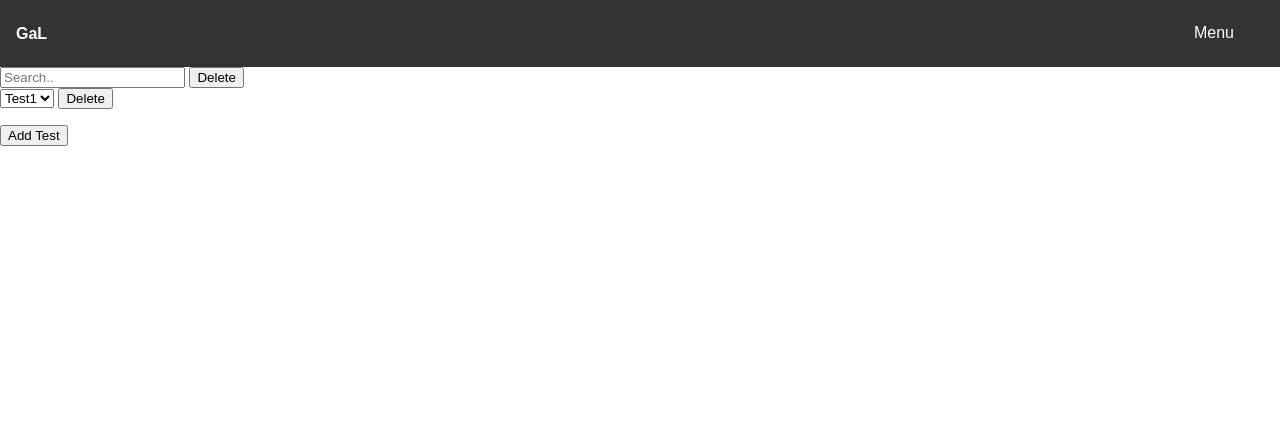
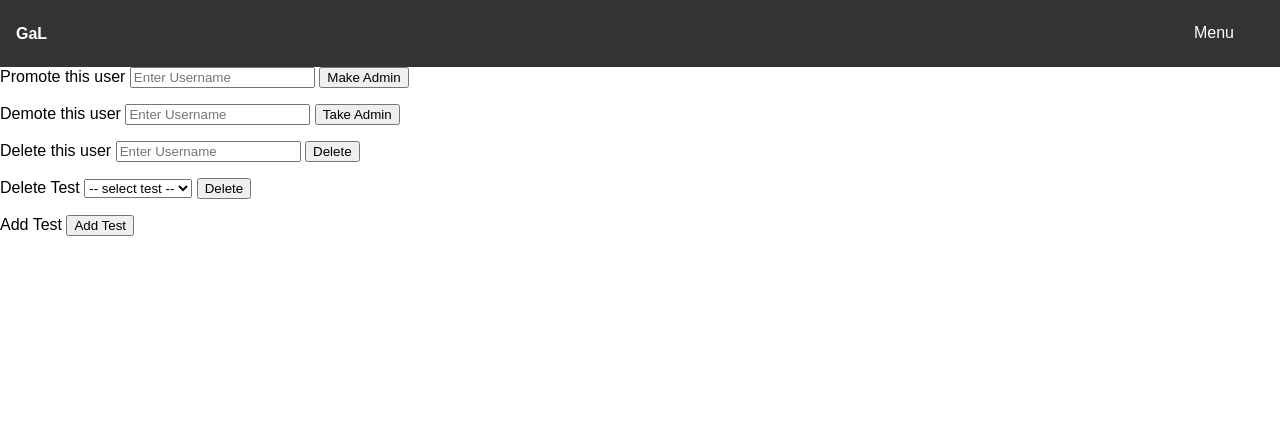
Before and after one commit to RaduTarsa/GaL, a PHP site: page /admin.php in a window 1280 px wide. Shown: the top 435 px of the page. Run offline with PHP 8.4, Linux system fonts and the light colour scheme; the visitor is signed in with stand-in values (Sample User, id 1); tables that the repository leaves empty or names only in its code hold one stand-in row (values such as "Sample post").

Commit message:
Pagina de admin refacuta
Am facut pagina de admin cum trebuie, am adaugat restrictii (nu poti intra pe admin.php daca nu esti admin, nu ai pagina de admin in dropdown daca nu esti admin), pe pagina admin am adaugat autocomplete pt. users.

```diff
--- a/GaL/admin.php
+++ b/GaL/admin.php
@@ -1,4 +1,6 @@
-<?php include('scripts/validation.php') ?>
+<?php include('scripts/loginValidation.php') ?>
+<?php include('scripts/admin-controller.php') ?>
+<?php include('scripts/checkAdmin.php') ?>
 <!DOCTYPE html>
 <html>
     <head>
@@ -34,28 +36,61 @@
     </div>
   </header>
 
-  <div class="search-container">
-    <form action="/action_page.php">
-      <input type="text" placeholder="Search.." name="search">
-      <button type="submit">Delete</button>
+  <div class="user-promote">
+    <form autocomplete="off" method="post">
+      <label>Promote this user</label>
+      <input id="myInput1" type="text" name="uname" placeholder="Enter Username">
+      <input type="submit" name="promote-user" value="Make Admin">
     </form>
   </div>
 
-  <select id="Tests" name="testList">
-    <option value="volvo">Test1</option>
-    <option value="saab">Test2</option>
-    <option value="fiat">Test3</option>
-    <option value="audi">Test4</option>
- </select>
-<button type="submit" class="deleteButton">Delete</button>
+  <div class="user-demote">
+    <form autocomplete="off" method="post">
+      <label>Demote this user</label>
+      <input id="myInput2" type="text" name="uname" placeholder="Enter Username">
+      <input type="submit" name="demote-user" value="Take Admin">
+    </form>
+  </div>
 
-<p></p>
+  <div class="user-delete">
+    <form autocomplete="off" method="post">
+      <label>Delete this user</label>
+      <input id="myInput3" type="text" name="uname" placeholder="Enter Username">
+      <input type="submit" name="delete-user" value="Delete">
+    </form>
+  </div>
 
-<button type="submit" class="addButton">Add Test</button>
+<div class="test-delete">
+  <form method="post">
+    <label>Delete Test</label>
+    <select id="Tests" name="testList">
+      <option hidden disabled selected value> -- select test -- </option>
+      <option value="1">1</option>
+      <option value="2">2</option>
+      <option value="3">3</option>
+      <!-- <php while ($row = $res->fetch_assoc()) { echo '<option value=" '.$row['id'].' "> '.$row['username'].' </option>'; }?> -->
+    </select>
+    <input type="submit" name="delete-test" value="Delete">
+  </form>
+</div>
+
+<div class="test-add">
+  <form method="post">
+    <label>Add Test</label>
+    <input type="submit" name="add-test" value="Add Test">
+  </form>
+</div>
 
   <footer>
     <p>Bogdan Palasanu & Radu Tarsa, Copyright &copy; 2020</p>
   </footer>
 
+  <script src="scripts/autocomplete.js"></script>
+  <script>
+  autocomplete(document.getElementById("myInput1"), names);
+  autocomplete(document.getElementById("myInput2"), names);
+  autocomplete(document.getElementById("myInput3"), names);
+  </script>
+
 </body>
 </html>
--- /dev/null
+++ b/GaL/scripts/admin-controller.php
@@ -0,0 +1,80 @@
+<?php
+
+$db = mysqli_connect('localhost', 'root', '', 'GaL');
+
+// $username = $_SESSION['username'];
+// $userid = "";
+// $firstname = "";
+// $lastname = "";
+// $imagepath = "";
+// $isadmin = "";
+//
+// $sql = "SELECT id, firstname, lastname, imagepath, isadmin FROM users WHERE username='$username'";
+//
+// if ($result = mysqli_query($db, $sql)) {
+//   while ($row = mysqli_fetch_row($result)) {
+//      $userid = $row[0];
+//      $_SESSION['userid'] = $userid;
+//      $firstname = $row[1];
+//      $_SESSION['firstname'] = $firstname;
+//      $lastname = $row[2];
+//      $_SESSION['lastname'] = $lastname;
+//      $imagepath = $row[3];
+//      $_SESSION['imagepath'] = $imagepath;
+//      $isadmin = $row[4];
+//      $_SESSION['isadmin'] = $isadmin;
+//   }
+//   mysqli_free_result($result);
+// }
+
+if(isset($_POST['delete-user'])){
+    $user = $_POST['uname'];
+    $delete = "DELETE FROM users WHERE username = '$user'";
+    $query_run = mysqli_query($db, $delete);
+    if($query_run)
+    {
+      header('location: admin.php');
+    }
+    else {
+      echo '<script type="text/javascript"> alert("User not deleted") </script>';
+    }
+ }
+
+ if(isset($_POST['promote-user'])){
+     $user = $_POST['uname'];
+     $update = "UPDATE users SET isadmin = 1 WHERE username = '$user' and isadmin = 0";
+     $query_run = mysqli_query($db, $update);
+     if($query_run)
+     {
+       header('location: admin.php');
+     }
+     else {
+       echo '<script type="text/javascript"> alert("This pleb doesn\'t deserve to be admin") </script>';
+     }
+  }
+
+  if(isset($_POST['demote-user'])){
+      $user = $_POST['uname'];
+      $update = "UPDATE users SET isadmin = 0 WHERE username = '$user' and isadmin = 1";
+      $query_run = mysqli_query($db, $update);
+      if($query_run)
+      {
+        header('location: admin.php');
+      }
+      else {
+        echo '<script type="text/javascript"> alert("This GOD is too strong") </script>';
+      }
+   }
+
+  $query = "select username from users";
+  $items = array();
+  $result = mysqli_query($db, $query);
+  while(($row = mysqli_fetch_assoc($result))) {
+      $items[] = $row['username'];
+  }
+
+?>
+
+<script type="text/javascript">
+var names = <?=json_encode($items) ?>;
+</script>
--- /dev/null
+++ b/GaL/scripts/autocomplete.js
@@ -0,0 +1,65 @@
+function autocomplete(inp, arr) {
+  var currentFocus;
+  inp.addEventListener("input", function(e) {
+      var a, b, i, val = this.value;
+      closeAllLists();
+      if (!val) { return false;}
+      currentFocus = -1;
+      a = document.createElement("DIV");
+      a.setAttribute("id", this.id + "autocomplete-list");
+      a.setAttribute("class", "autocomplete-items");
+      this.parentNode.appendChild(a);
+      for (i = 0; i < arr.length; i++) {
+        if (arr[i].substr(0, val.length).toUpperCase() == val.toUpperCase()) {
+          b = document.createElement("DIV");
+          b.innerHTML = "<strong>" + arr[i].substr(0, val.length) + "</strong>";
+          b.innerHTML += arr[i].substr(val.length);
+          b.innerHTML += "<input type='hidden' value='" + arr[i] + "'>";
+          b.addEventListener("click", function(e) {
+              inp.value = this.getElementsByTagName("input")[0].value;
+              closeAllLists();
+          });
+          a.appendChild(b);
+        }
+      }
+  });
+  inp.addEventListener("keydown", function(e) {
+      var x = document.getElementById(this.id + "autocomplete-list");
+      if (x) x = x.getElementsByTagName("div");
+      if (e.keyCode == 40) {
+        currentFocus++;
+        addActive(x);
+      } else if (e.keyCode == 38) {
+        currentFocus--;
+        addActive(x);
+      } else if (e.keyCode == 13) {
+        e.preventDefault();
+        if (currentFocus > -1) {
+          if (x) x[currentFocus].click();
+        }
+      }
+  });
+  function addActive(x) {
+    if (!x) return false;
+    removeActive(x);
+    if (currentFocus >= x.length) currentFocus = 0;
+    if (currentFocus < 0) currentFocus = (x.length - 1);
+    x[currentFocus].classList.add("autocomplete-active");
+  }
+  function removeActive(x) {
+    for (var i = 0; i < x.length; i++) {
+      x[i].classList.remove("autocomplete-active");
+    }
+  }
+  function closeAllLists(elmnt) {
+    var x = document.getElementsByClassName("autocomplete-items");
+    for (var i = 0; i < x.length; i++) {
+      if (elmnt != x[i] && elmnt != inp) {
+        x[i].parentNode.removeChild(x[i]);
+      }
+    }
+  }
+  document.addEventListener("click", function (e) {
+      closeAllLists(e.target);
+  });
+}
--- /dev/null
+++ b/GaL/scripts/checkAdmin.php
@@ -0,0 +1,20 @@
+<?php
+
+$db = mysqli_connect('localhost', 'root', '', 'GaL');
+
+$username = $_SESSION['username'];
+$sql = "SELECT isadmin FROM users WHERE username='$username'";
+
+if ($result = mysqli_query($db, $sql)) {
+  while ($row = mysqli_fetch_row($result)) {
+     $isadmin = $row[0];
+     $_SESSION['isadmin'] = $isadmin;
+  }
+  mysqli_free_result($result);
+}
+
+if ($isadmin == 0) {
+  header("location: index.php");
+}
+
+?>
```
Also changed, not shown: GaL/index.php (+5 -2 lines), GaL/profile.php (+5 -3 lines), GaL/scripts/hideAdmin.php (added, +16 -0 lines), GaL/service.php (+5 -2 lines), GaL/scripts/loginValidation.php (renamed from GaL/scripts/validation.php).
